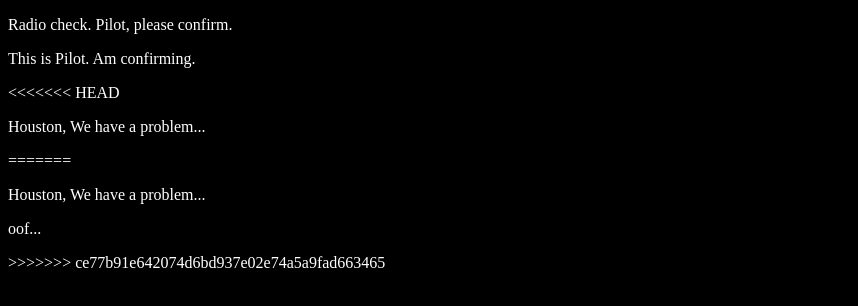
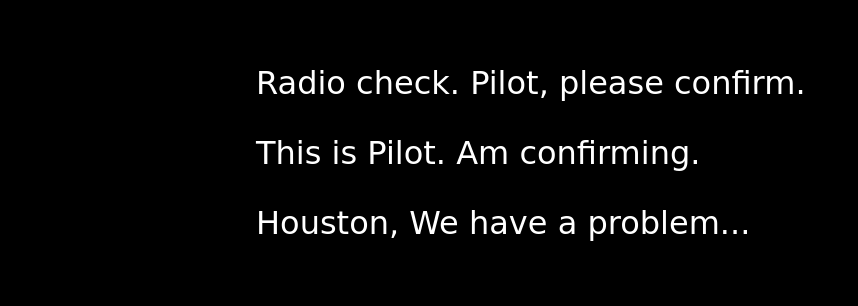
Before and after one commit to HandeAnde/communications_log, a plain HTML site: page index.html in a window 1280 px wide. Shown: the whole page, without its empty margins (0-858 px from the left). Drawn offline with Linux system fonts and the light colour scheme.

Commit message:
conflic changes

```diff
--- a/index.html
+++ b/index.html
@@ -6,11 +6,6 @@
 <body>
    <p>Radio check. Pilot, please confirm.</p>
    <p>This is Pilot. Am confirming.</p>
-<<<<<<< HEAD
     <p>Houston, We have a problem...</p>
-=======
-   <p>Houston, We have a problem...</p>
-   <p> oof...</p>
->>>>>>> ce77b91e642074d6bd937e02e74a5a9fad663465
 </body>
 </html>
--- a/style.css
+++ b/style.css
@@ -1,4 +1,9 @@
 body {
 	color: white;
 	background-color: black;
-}
+	font-family: 'Sacramento', cursive;
+	font-size: 32px;
+	margin-top: 5%;
+	margin-left: 20%;
+	margin-right: 20%;
+ }
```
